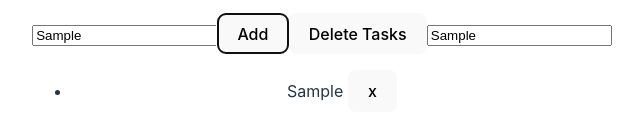
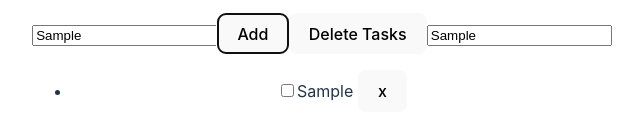
Before and after one commit to hbondev/TodolistReact, a React (Vite) app: page / in a window 1280 px wide. Both pictures are taken after typing "Sample", "Sample" into the empty fields and a click on the button "Add". Shown: the part 392-530 px from the top of the page, without its empty margins (318-961 px from the left). Built offline with nearby package versions, Linux system fonts and the light colour scheme.

Commit message:
fix bugs and add checkbox for every item to be completed

```diff
--- a/src/Components/Todo.jsx
+++ b/src/Components/Todo.jsx
@@ -1,17 +1,25 @@
 import { useState } from "react";
 
-export default function Todo(){
+export default function Todo() {
     const [task, setTask] = useState('');
     const [todo, setTodo] = useState([]);
     const [searchResults, setSearchResults] = useState([]);
+    const [completedTasks, setCompletedTasks] = useState([]); // Array to track completed tasks
+
+
 
     const Task = (e) => {
         setTask(e.target.value);
     }
     const addHandler = () => {
-        if (task.trim()) {
-            setTodo([...todo, task]);
-            setSearchResults([...todo, task]); // Update search results as well
+        if (task.trim() !== "") {
+            console.log(task, task.trim());
+
+            setTodo((prevTodo) => {
+                const updatedTodo = [...prevTodo, task];
+                setSearchResults(updatedTodo); // Update search results as well
+                return updatedTodo;
+            });
             setTask('');
         }
     }
@@ -26,28 +34,33 @@ export default function Todo(){
 
     }
     const handleSearch = (e) => {
-       const query=e.target.value.toLowerCase();
-       const filteredData = todo.filter((item) =>{ return item.toLowerCase().includes(query);
+        const query = e.target.value.toLowerCase();
+        const filteredData = todo.filter((item) => {
+            return item.toLowerCase().includes(query);
         });
         setSearchResults(filteredData);
 
     }
-
+    const isCompleted = (e, index) => {
+        const updatedCompletedTasks = [...completedTasks];
+        updatedCompletedTasks[index] = e.target.checked; // Update completion status for the specific task
+        setCompletedTasks(updatedCompletedTasks);
+    }
     return (
         <div>
             <h1>Todo</h1>
-        <input type="text" name="inputTask" onChange={(e)=>{Task(e)}} placeholder="Add a new todo"/>
+            <input type="text" name="inputTask" onChange={(e) => { Task(e) }} placeholder="Add a new todo" />
             <button onClick={addHandler}>Add</button>
-           { todo.length !== 0 &&          <button onClick={DeleteAll}>Delete Tasks</button>
+            {todo.length !== 0 && <button onClick={DeleteAll}>Delete Tasks</button>
             }
 
 
 
-        <input type="search" name="taskSearch" onChange={(e)=>{handleSearch(e)}} placeholder="Search a task"/>
+            <input type="search" name="taskSearch" onChange={(e) => { handleSearch(e) }} placeholder="Search a task" />
 
             <ul>
                 {searchResults.map((item, index) => {
-                return <li key={index}>{item} <button onClick={() => { deleteTask(index) }}>x</button></li>
+                    return <li key={index} className={completedTasks[index] ? 'completed' : 'todo'} checked={completedTasks[index]}><input type="checkbox" onChange={(e) => { isCompleted(e, index) }} />{item} <button onClick={() => { deleteTask(index) }}>x</button></li>
                 })}
             </ul>
 
```
Lines whose indentation alone changed are shown as unchanged.
